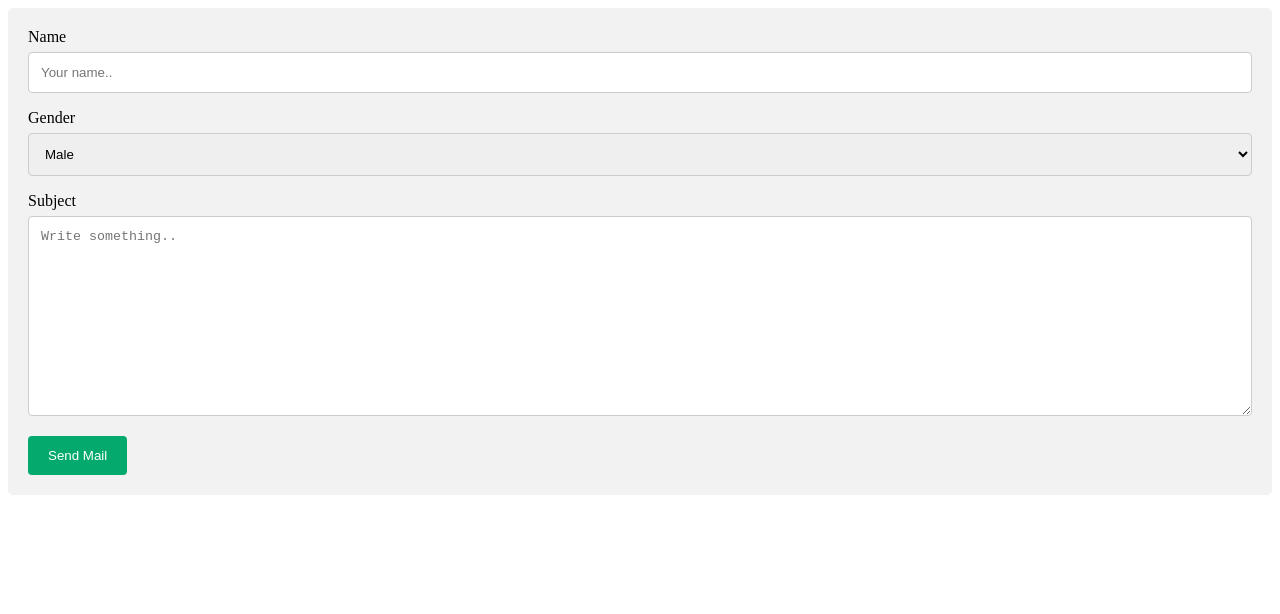
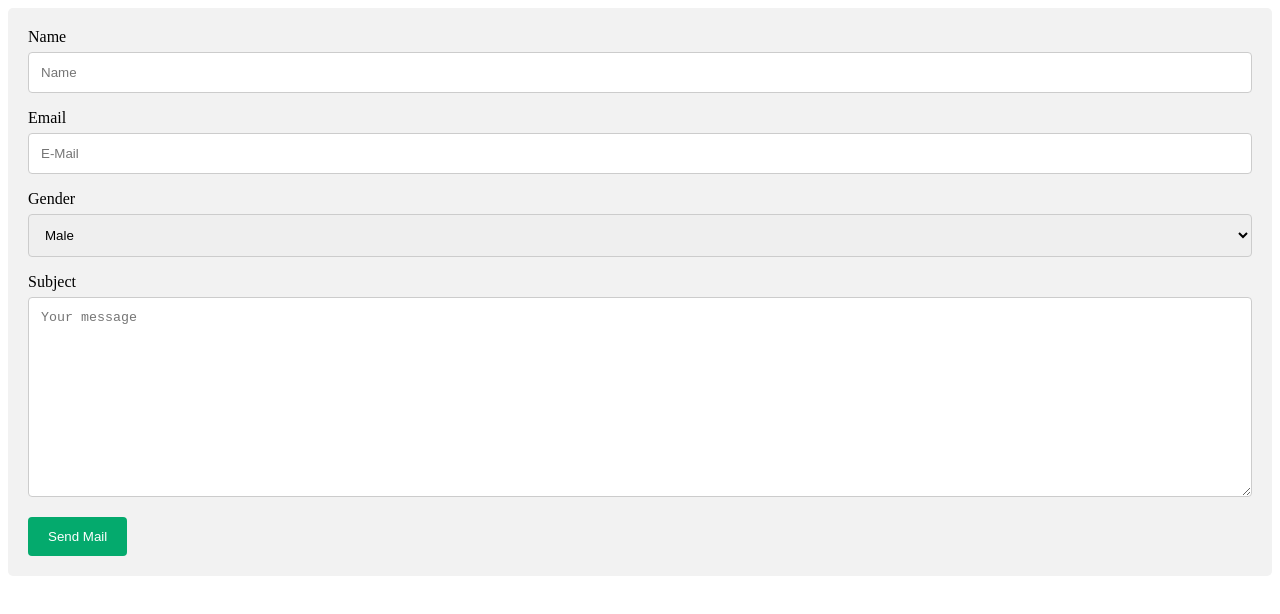
Before and after one commit to felianfilian/DA15_port_contact_v1, an Angular app: page / in a window 1280 px wide. Shown: the top 614 px of the page. Built offline with nearby package versions, Linux system fonts and the light colour scheme.

Commit message:
update form data

```diff
--- a/src/app/contact-form/contact-form.component.html
+++ b/src/app/contact-form/contact-form.component.html
@@ -1,7 +1,10 @@
 <div class="container">
     <form (ngSubmit)="onSubmit()">
       <label for="name">Name</label>
-      <input type="text" id="name" name="name" placeholder="Your name..">
+      <input type="text" id="name" name="name" placeholder="Name">
+
+      <label for="mail">Email</label>
+      <input type="text" id="mail" name="name" placeholder="E-Mail">
 
       <label for="gender">Gender</label>
       <select id="gender" name="gender">
@@ -11,7 +14,7 @@
       </select>
 
       <label for="subject">Subject</label>
-      <textarea id="subject" name="subject" placeholder="Write something.." style="height:200px"></textarea>
+      <textarea id="subject" name="subject" placeholder="Your message" style="height:200px"></textarea>
 
       <input type="submit" value="Send Mail">
     </form>
--- a/src/app/contact-form/contact-form.component.ts
+++ b/src/app/contact-form/contact-form.component.ts
@@ -10,6 +10,11 @@ import { FormsModule } from '@angular/forms';
 })
 export class ContactFormComponent {
 
+  contactData = {
+    name: "",
+    email: "",
+    message: "",
+  }
 
   onSubmit() {
     alert("mail send");
```
